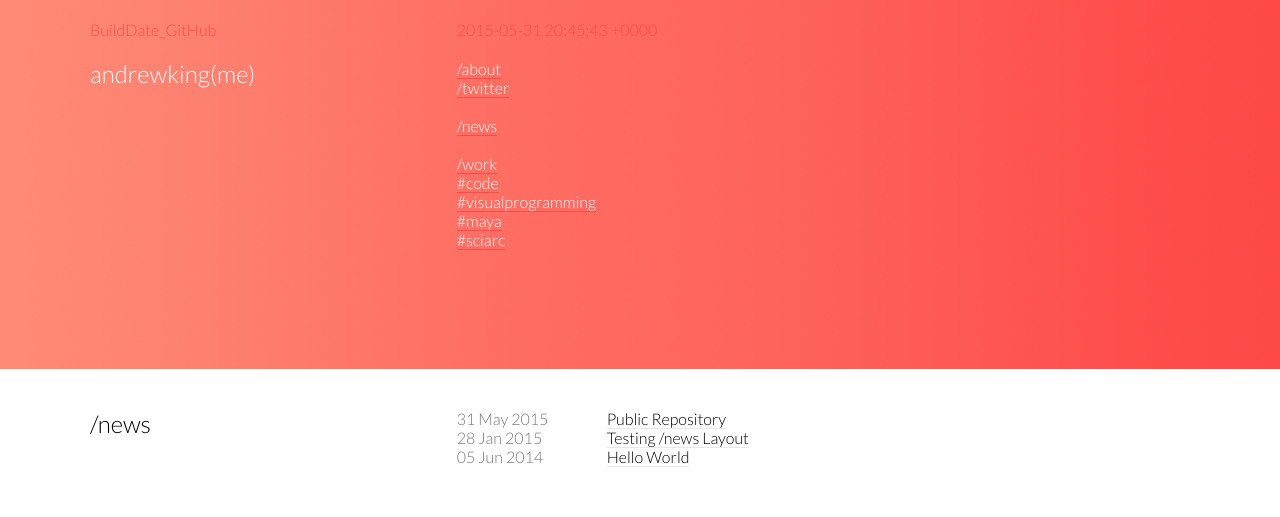
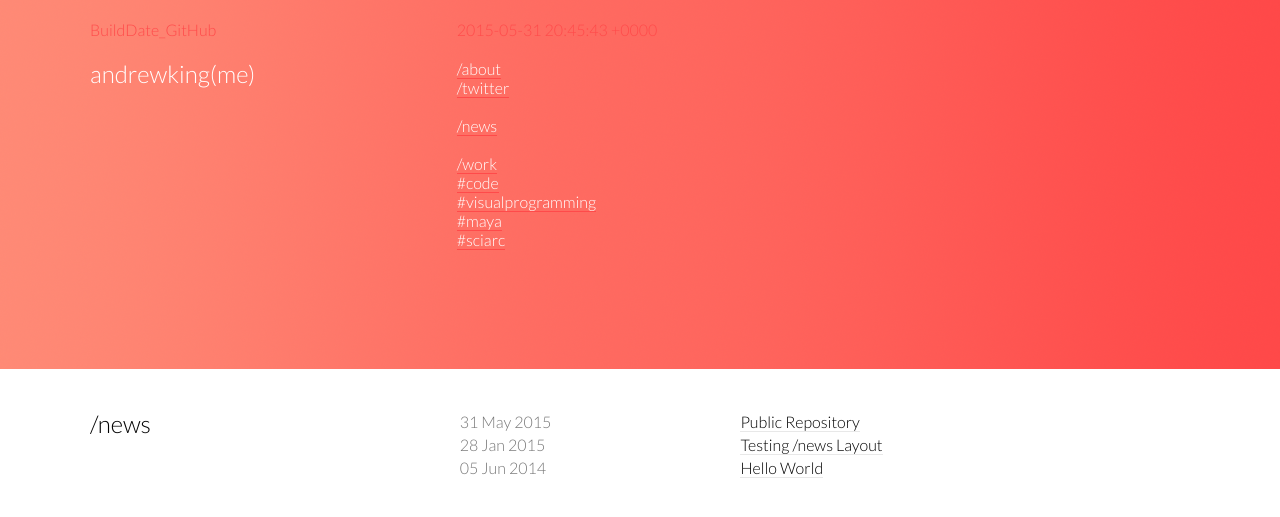
Before and after one commit to andrewkingme/andrewkingme.github.io, a Jekyll site: the page built from news/index.md, in a window 1280 px wide. Shown: the top 517 px of the page. Built offline with Jekyll 4.4.1, drawn with Linux system fonts in a browser that asks for light colours.

Commit message:
/news Table Layout

```diff
--- a/_layouts/list_news.html
+++ b/_layouts/list_news.html
@@ -10,11 +10,16 @@
         <span class="title">{{ page.title }}</span>
       </div>
       <div class="col-8-12">
-        {% for post in site.posts %}
-          {% if post.tags contains page.tag %}
-            <span class="news_date">{{ post.date | date_to_string}}</span><a href="{{ post.url }}">{{ post.title }}</a><br>
-          {% endif %}
-        {% endfor %}
+        <table>
+          {% for post in site.posts %}
+            {% if post.tags contains page.tag %}
+              <tr>
+                <td>{{ post.date | date_to_string}}</td>
+                <td><a href="{{ post.url }}">{{ post.title }}</a></td>
+              </tr>
+            {% endif %}
+          {% endfor %}
+        </table>
       </div>
     </div>
   </section>
--- a/css/style.scss
+++ b/css/style.scss
@@ -51,6 +51,11 @@
 
 img {
   max-width: 100%;
+}
+
+table {
+  width: 100%;
+  border-style: none;
 }
 
 .videoWrapper {
@@ -131,13 +136,6 @@
   margin-bottom: 0px;
 }
 
-/* News */
-
-.news_date {
-  display: inline-block;
-  width: 150px;
-}
-
 /* Code Snippets */
 
 pre {
```
